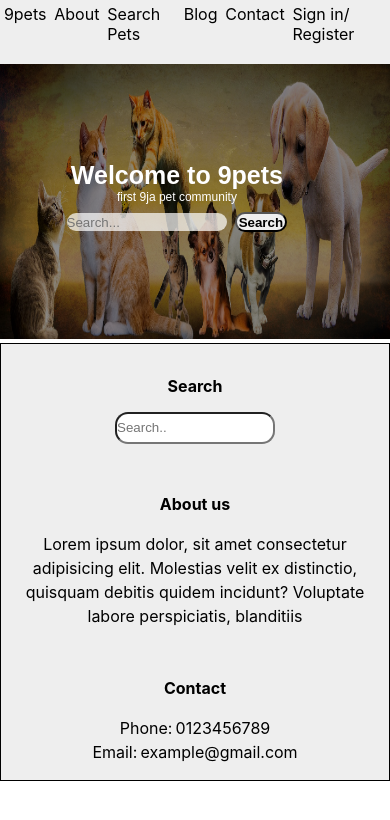
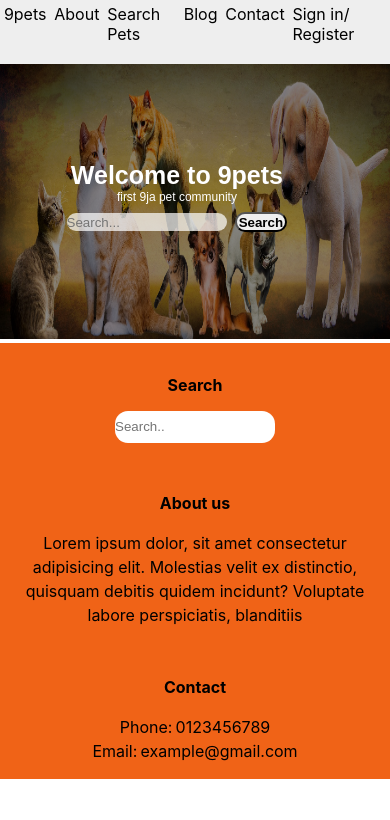
Before and after one commit to charleslukes/pet-store, a React (Create React App) app: page / in a window 390 px wide. Shown: the top 820 px of the page. Built offline with nearby package versions, Linux system fonts and the light colour scheme.

Commit message:
add style for fototer

```diff
--- a/src/components/common/Footer.css
+++ b/src/components/common/Footer.css
@@ -1,8 +1,8 @@
 .footer{
   display: flex;
   height: 40vh;
-  border: 1px solid black;
-  background: #eee;
+  background-color: #f06317;
+
 }
 
 .about {
@@ -31,6 +31,7 @@
   height: 2rem;
   border-radius: 13px;
   outline: none;
+  border: none;
 }
 
 .first{
@@ -47,7 +48,7 @@
     height: 100%;
     width: 100%;
     text-align: center;
-    background: #eee;
+    background-color: #f06317;
   }
 
   .searchBar{
```
